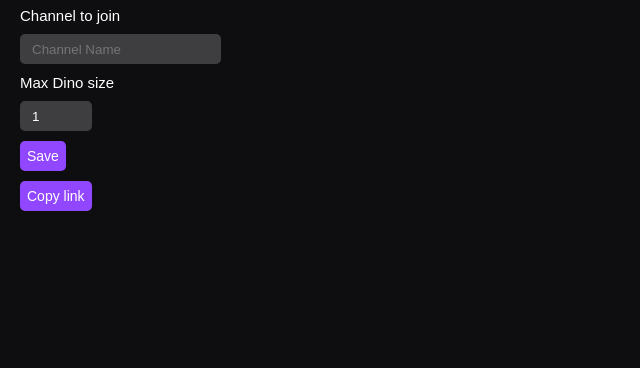
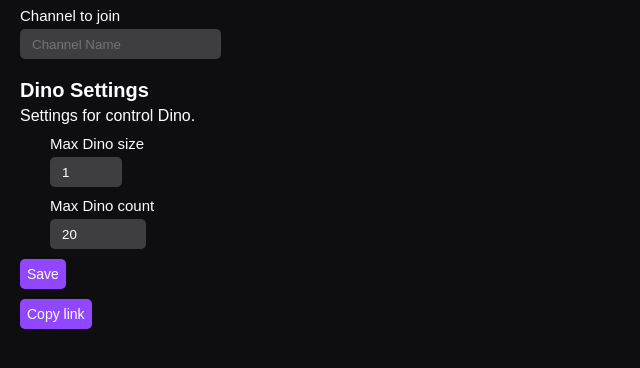
Before and after one commit to WavJaby/StreamDino, a plain HTML site: page settings.html in a window 1280 px wide. Shown: the part 66-434 px from the top of the page, without its empty margins (0-640 px from the left). Drawn offline with Linux system fonts and the light colour scheme.

Commit message:
add max dino count setting

```diff
--- a/SettingParser.js
+++ b/SettingParser.js
@@ -3,20 +3,37 @@ const parameters = [
 		name: 'joinChannel',
 		type: 'text',
 		require: true,
-		displayName: 'Channel to join',
-		description: '',
+		title: 'Channel to join',
+		description: null,
 		defaultValue: null,
 		placeholder: 'Channel Name',
 	},
 	{
+		type: 'section',
+		title: 'Dino Settings',
+		description: 'Settings for control Dino.',
+		items: [
+			{
 				name: 'maxDinoScale',
 				type: 'number',
 				require: false,
-		displayName: 'Max Dino size',
-		description: '',
+				title: 'Max Dino size',
+				description: null,
 				defaultValue: 1,
 				min: 1,
-		max: 10,
+				max: 20,
+			},
+			{
+				name: 'maxDinoCount',
+				type: 'number',
+				require: false,
+				title: 'Max Dino count',
+				description: null,
+				defaultValue: 20,
+				min: 10,
+				max: 10000,
+			}
+		],
 	}
 ];
 
@@ -41,12 +58,24 @@ function parseSetting(queryString) {
 		return pair;
 	}));
 	for (const par of parameters) {
-		if (!(par.name in settings)) {
+		if (par.type === 'section') {
+			for (const parI of par.items) {
+				if (!settings[parI.name]) {
+					if (parI.require) {
+						const errors = settings.error || (settings.error = []);
+						errors.push([parI.type, parI.title]);
+					}
+					settings[parI.name] = parI.defaultValue ? parI.defaultValue : null;
+				}
+			}
+		} else {
+			if (!settings[par.name]) {
 				if (par.require) {
 					const errors = settings.error || (settings.error = []);
-				errors.push([par.type, par.displayName]);
+					errors.push([par.type, par.title]);
 				}
-			settings[par.name] = par.placeholder ? par.placeholder : null;
+				settings[par.name] = par.defaultValue ? par.defaultValue : null;
+			}
 		}
 	}
 	return settings;
@@ -61,7 +90,29 @@ function createSetting(parent) {
 	}
 
 	for (const par of parameters) {
-		const settingLabel = document.createElement('label');
+		if (par.type === 'section') {
+			const title = document.createElement('h3');
+			title.className = 'sectionTitle';
+			title.textContent = par.title;
+			parent.appendChild(title);
+			if (par.description) {
+				const description = document.createElement('p');
+				description.className = 'sectionDescription';
+				description.textContent = par.description;
+				parent.appendChild(description);
+			}
+			const section = document.createElement('div');
+			section.className = 'section';
+			parent.appendChild(section);
+			for (const item of par.items)
+				createSettingInput(item, settings, section);
+		} else
+			createSettingInput(par, settings, parent);
+	}
+}
+
+function createSettingInput(par, settings, parent) {
+	const settingTitle = document.createElement('label');
 	const settingElement = document.createElement('input');
 	// for setting key name
 	settingElement.name = par.name;
@@ -76,15 +127,14 @@ function createSetting(parent) {
 			break;
 		}
 	}
-		settingLabel.for = settingElement.id = par.name;
-		settingLabel.textContent = par.displayName;
+	settingTitle.for = settingElement.id = par.name;
+	settingTitle.textContent = par.title;
 	settingElement.type = par.type;
 	const value = settings && settings[par.name];
 	settingElement.value = value ? value : par.defaultValue;
 	settingElement.require = par.require;
 	settingElement.className = 'inputField focusGlow';
 
-		parent.appendChild(settingLabel);
+	parent.appendChild(settingTitle);
 	parent.appendChild(settingElement);
 }
-}
--- a/settings.html
+++ b/settings.html
@@ -34,9 +34,23 @@
 			margin: 0 0 10px 0;
 		}
 
+		.section {
+			padding-left: 30px;
+		}
+
+		.sectionTitle {
+			font-size: 20px;
+			margin: 20px 0 10px 0;
+		}
+
+		.sectionDescription {
+			font-size: 16px;
+			margin: -5px 0 10px 0;
+		}
+
 		label {
 			font-size: 15px;
-			margin-bottom: 10px;
+			margin-bottom: 5px;
 			display: block;
 		}
 
```
Also changed, not shown: main.js (+4 -5 lines). Lines whose indentation alone changed are shown as unchanged.
